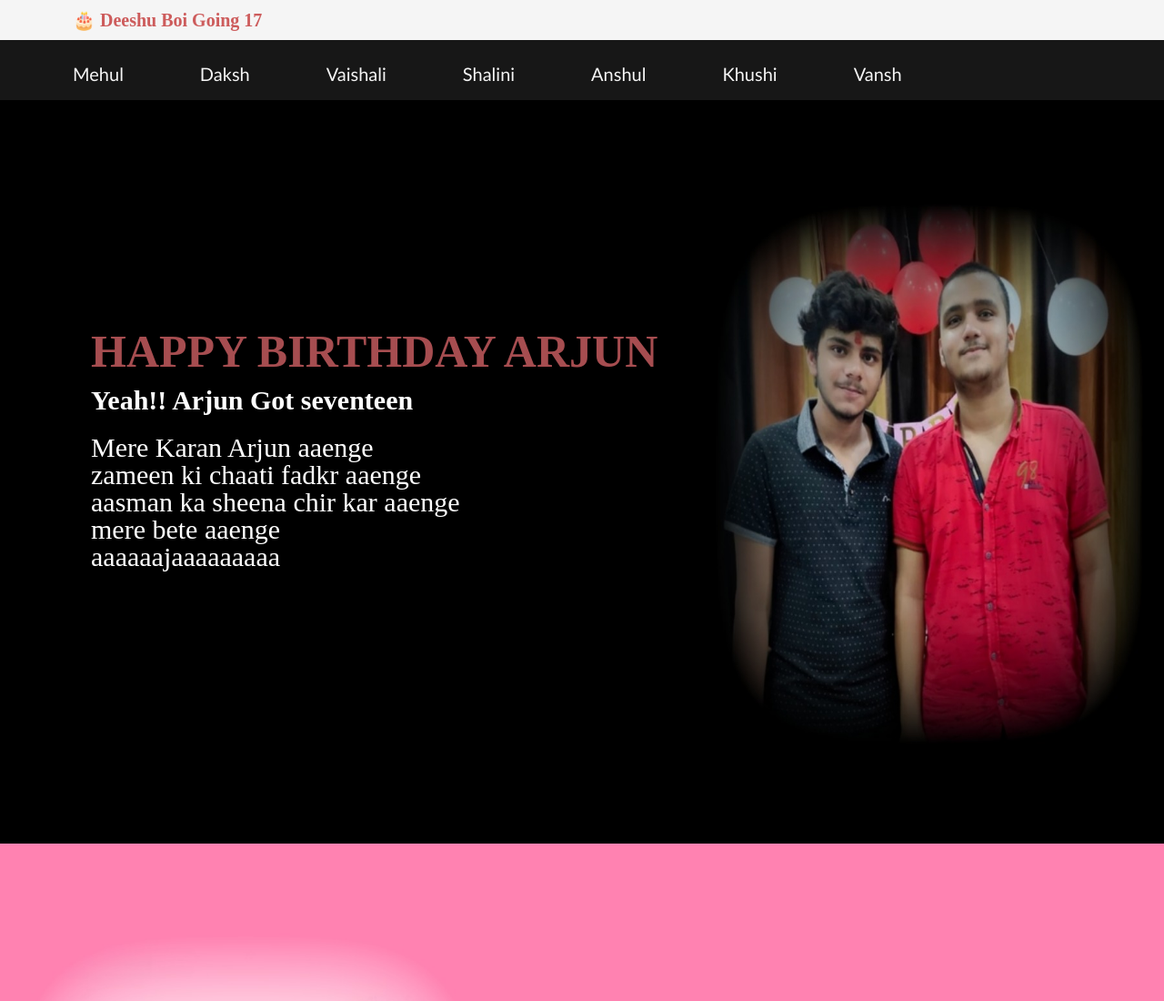
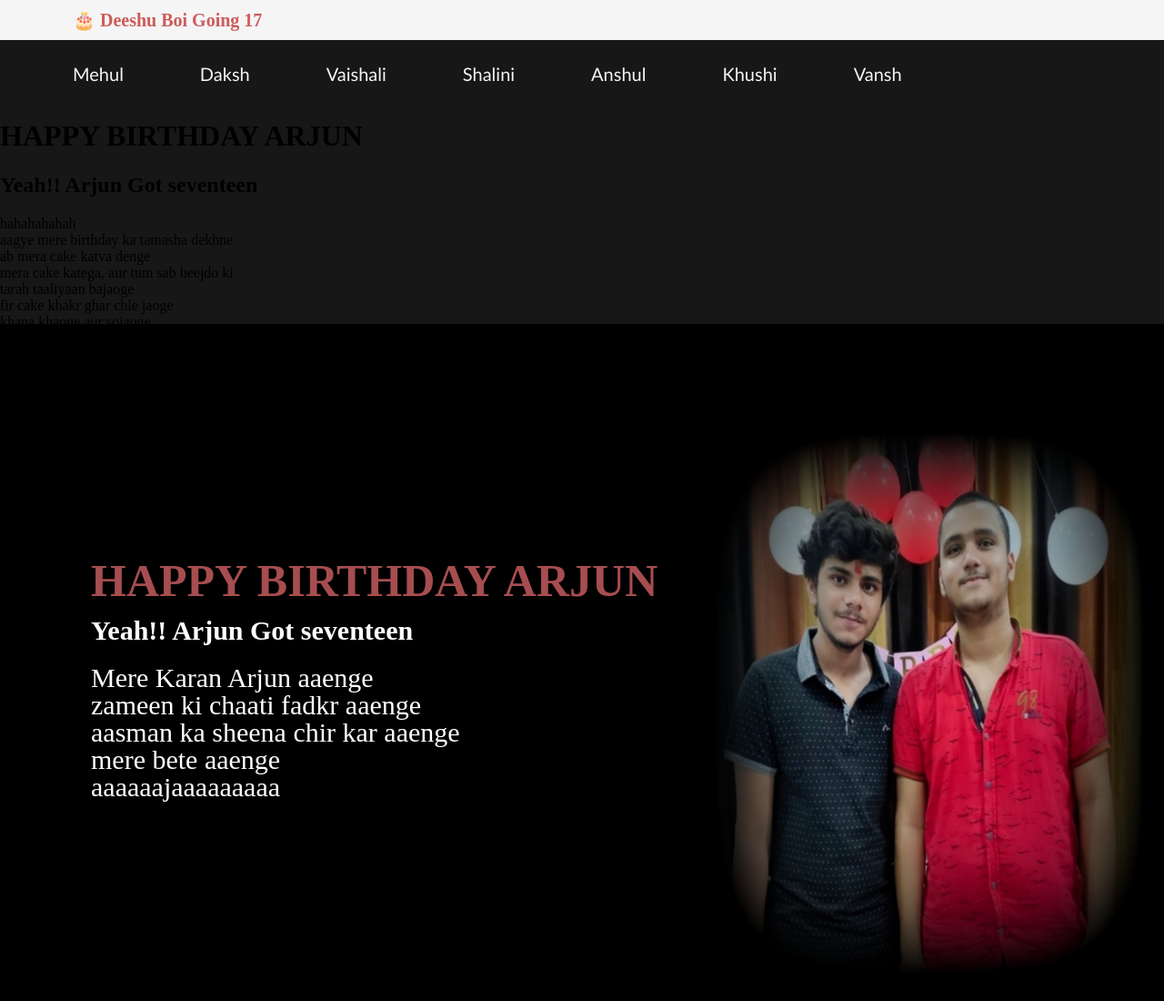
Before and after one commit to mehulsingh26/birthday, a plain HTML site: page index.html in a window 1280 px wide. Shown: the top 1100 px of the page at 91% size. Drawn offline with Linux system fonts and the light colour scheme.

Commit message:
Add files via upload

```diff
--- a/index.html
+++ b/index.html
@@ -16,6 +16,15 @@
 <a class="namem" href="#khushi">Khushi</a>
 <a class="namem" href="#vansh">Vansh</a>
 <br>
+</div>
+
+
+<a id="deeshu">
+<div class="deeshu">
+	<h1 class="deeshuh">HAPPY BIRTHDAY ARJUN</h1>
+	<h2 class="deeshush">Yeah!! Arjun Got seventeen</h2>
+	<p class="deeshup">hahahahahah<br>aagye mere birthday ka tamasha dekhne<br>ab mera cake katva denge<br>mera cake katega, aur tum sab heejdo ki<br>tarah taaliyaan bajaoge<br>fir cake khakr ghar chle jaoge<br>khana khaoge aur sojaoge</p>
+
 </div>
 
 <a id="mehul">
```
